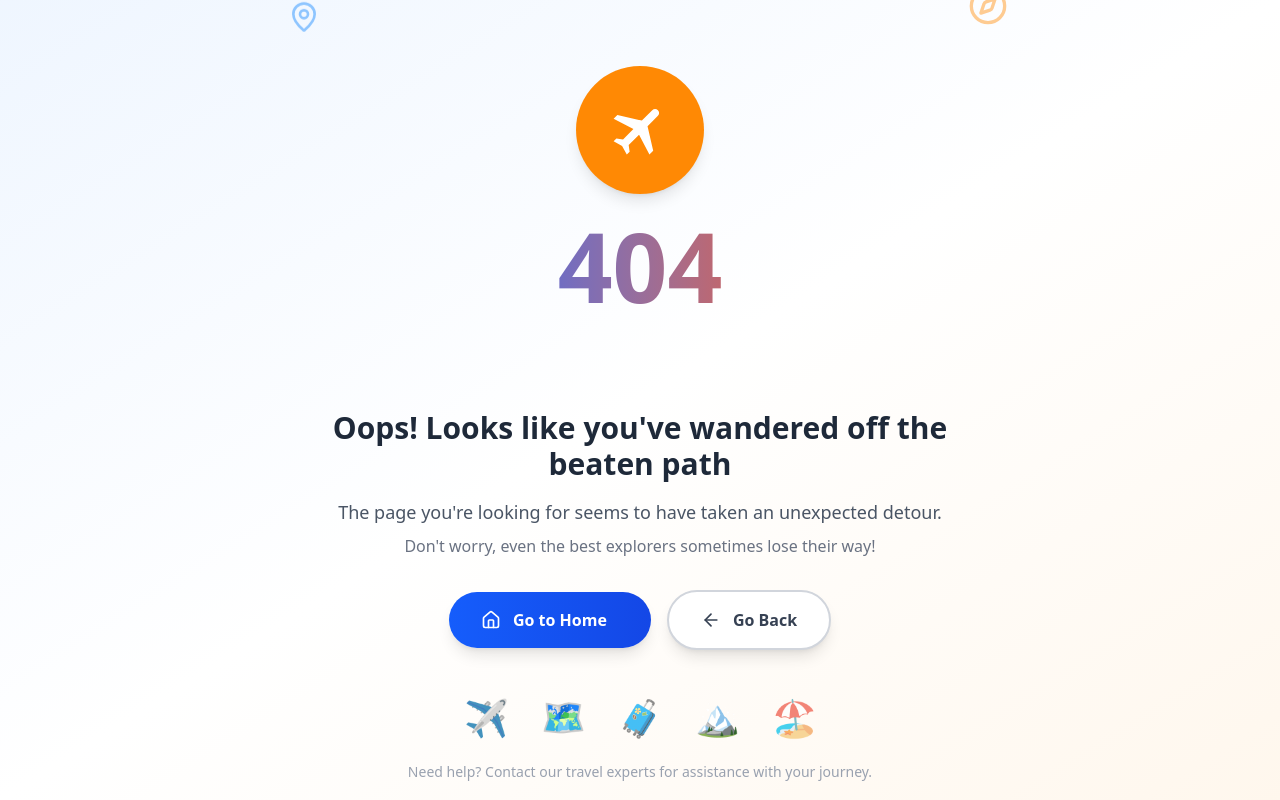
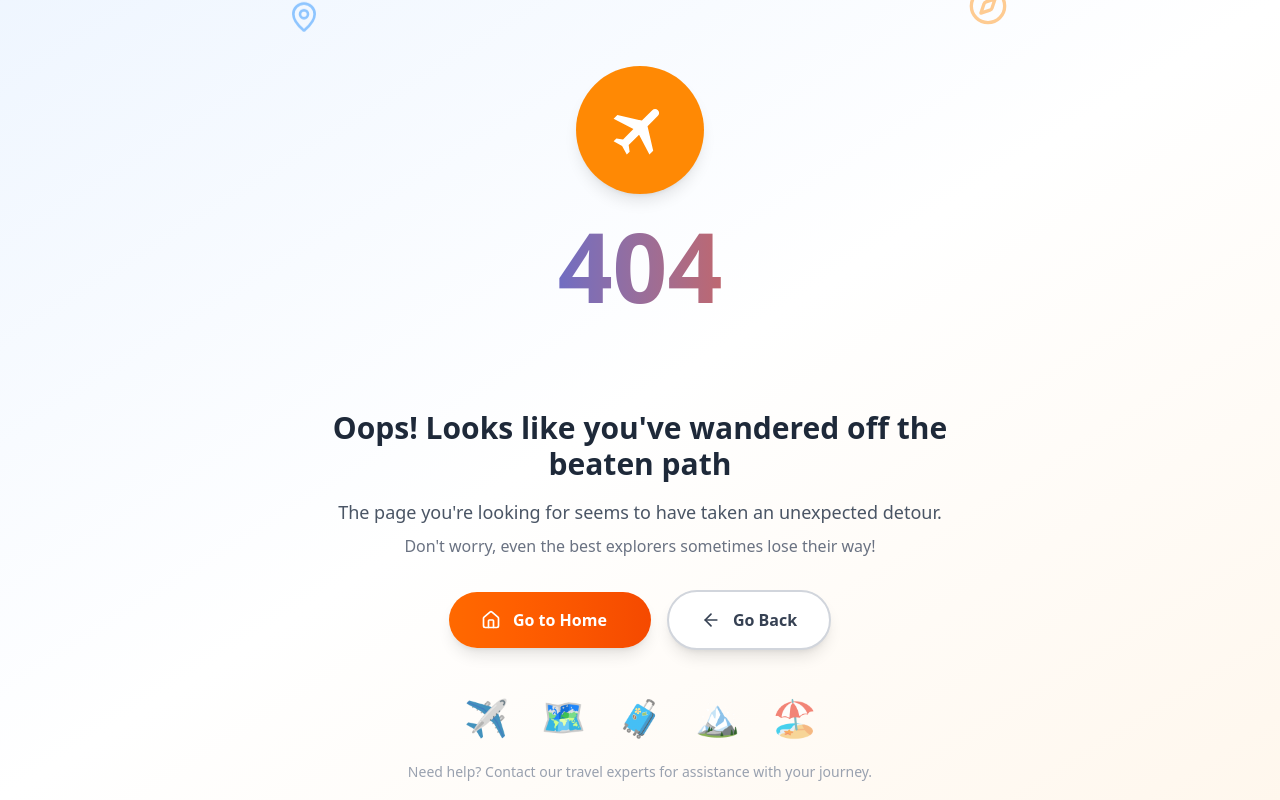
Before and after one commit to Mdsakib999/SM-Travels, a React (Vite) app: page /cars in a window 1280 px wide. Built offline with nearby package versions, Linux system fonts and the light colour scheme.

Commit message:
changed 404

```diff
--- a/src/Components/Shared/404Error.jsx
+++ b/src/Components/Shared/404Error.jsx
@@ -1,13 +1,8 @@
 import { ArrowLeft, Home, MapPin, Compass } from "lucide-react";
+import { Link } from "react-router-dom";
 
 export const Error404 = () => {
-  const handleGoHome = () => {
-    // In a real application, this would use your router
-    console.log("Navigate to home page");
-  };
-
   const handleGoBack = () => {
-    // In a real application, this would use browser history
     window.history.back();
   };
 
@@ -63,16 +58,15 @@ export const Error404 = () => {
 
         {/* Action buttons */}
         <div className="flex flex-col sm:flex-row gap-4 justify-center items-center">
-          <button
-            onClick={handleGoHome}
-            className="group flex items-center gap-3 bg-gradient-to-r from-blue-600 to-blue-700 hover:from-blue-700 hover:to-blue-800 text-white px-8 py-4 rounded-full font-semibold transition-all duration-300 transform hover:scale-105 shadow-lg hover:shadow-xl"
-          >
+          <Link to="/">
+            <button className="group flex items-center gap-3 bg-gradient-to-r from-orange-500 to-orange-600 hover:from-orange-400 hover:to-orange-500 text-white px-8 py-4 rounded-full font-semibold transition-all duration-300 transform hover:scale-105 shadow-lg hover:shadow-xl">
               <Home size={20} />
               <span>Go to Home</span>
               <div className="w-0 group-hover:w-2 transition-all duration-300 overflow-hidden">
                 →
               </div>
             </button>
+          </Link>
 
           <button
             onClick={handleGoBack}
```
Lines whose indentation alone changed are shown as unchanged.
